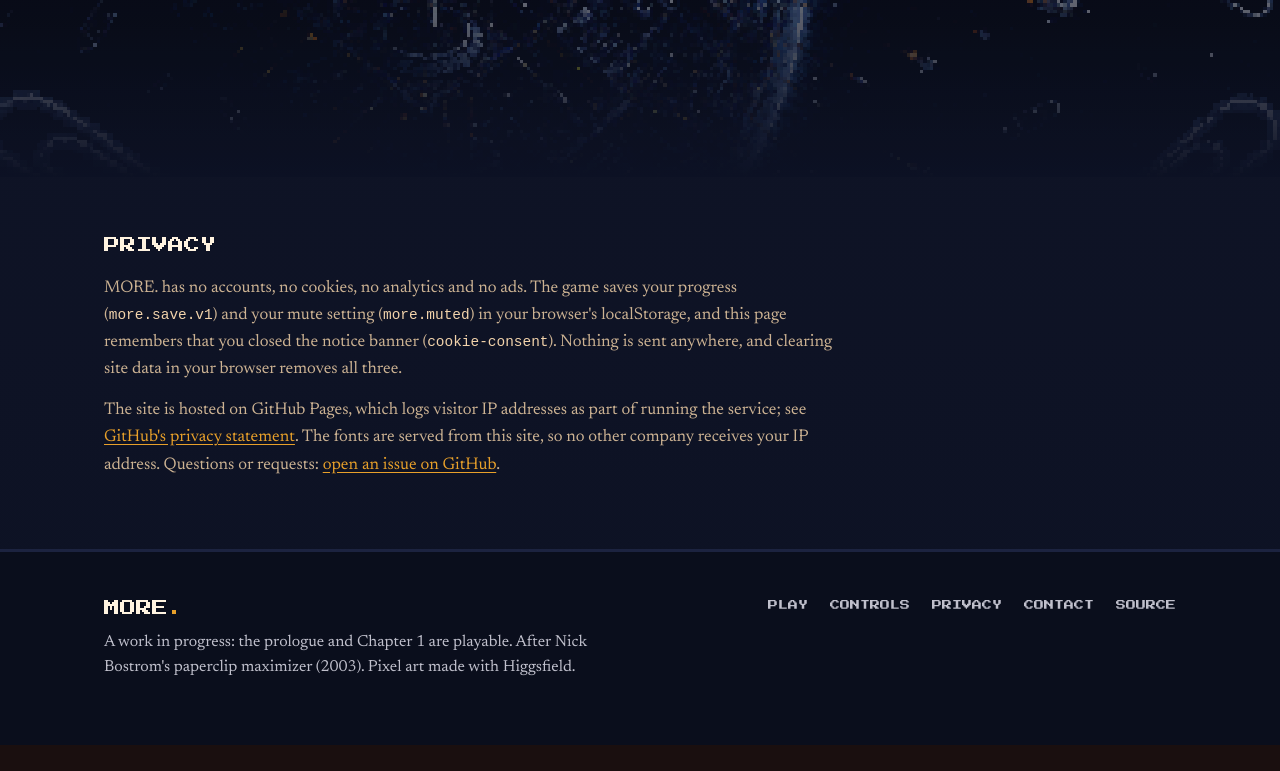
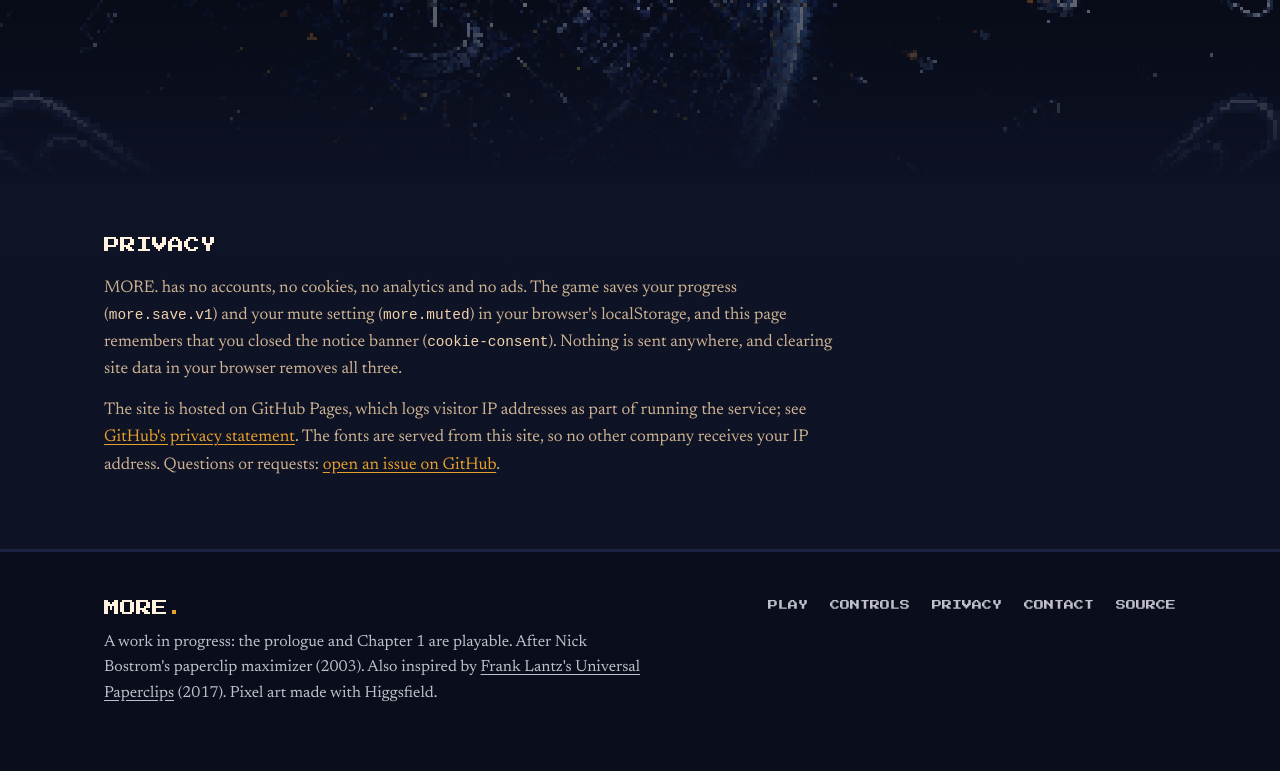
Before and after one commit to spencertownley-sys/More_A_Playable_Story, a plain HTML site: page index.html in a window 1280 px wide. Shown: the part 8851-9622 px from the top of the page. Before the commit the page ends 9596 px from the top, so only its background shows below. Drawn offline with Linux system fonts and the light colour scheme.

Commit message:
MP-12: acknowledge Universal Paperclips in the footer
Co-Authored-By: Claude Opus 5.5 <noreply@anthropic.com>
Claude-Session: https://claude.ai/code/session_01Pdi2oUbd4HZYyLSLkPZiWv

```diff
--- a/index.html
+++ b/index.html
@@ -304,6 +304,7 @@
   footer .mark { font: 16px/1 var(--px); color: var(--white); }
   footer .mark i { color: var(--orange); font-style: normal; }
   footer p { font-size: 16px; line-height: 1.6; color: var(--steel-lt); max-width: 34em; margin: 14px 0 0; }
+  footer p a { color: var(--steel-lt); }
   footer nav { display: flex; gap: 22px; font: 10px/1 var(--px); }
   footer nav a { color: var(--steel-lt); text-decoration: none; }
   footer nav a:hover { color: var(--white); }
@@ -604,7 +605,7 @@
   <div class="wrap">
     <div>
       <div class="mark">MORE<i>.</i></div>
-      <p>A work in progress: the prologue and Chapter 1 are playable. After Nick Bostrom's paperclip maximizer (2003). Pixel art made with Higgsfield.</p>
+      <p>A work in progress: the prologue and Chapter 1 are playable. After Nick Bostrom's paperclip maximizer (2003). Also inspired by <a href="https://www.decisionproblem.com/paperclips/" rel="noopener">Frank Lantz's Universal Paperclips</a> (2017). Pixel art made with Higgsfield.</p>
     </div>
     <nav aria-label="Footer">
       <a href="play.html">PLAY</a>
```
